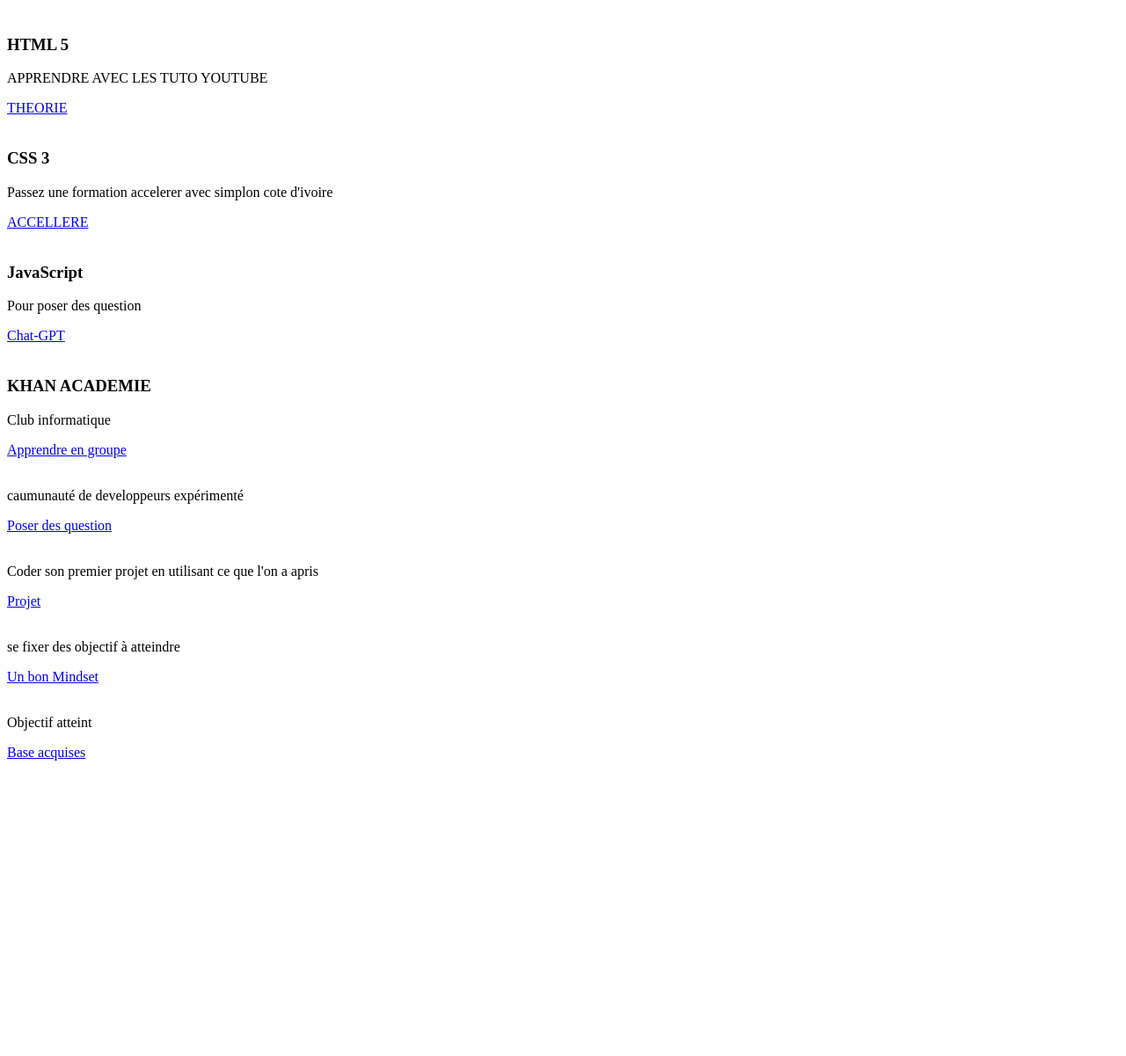
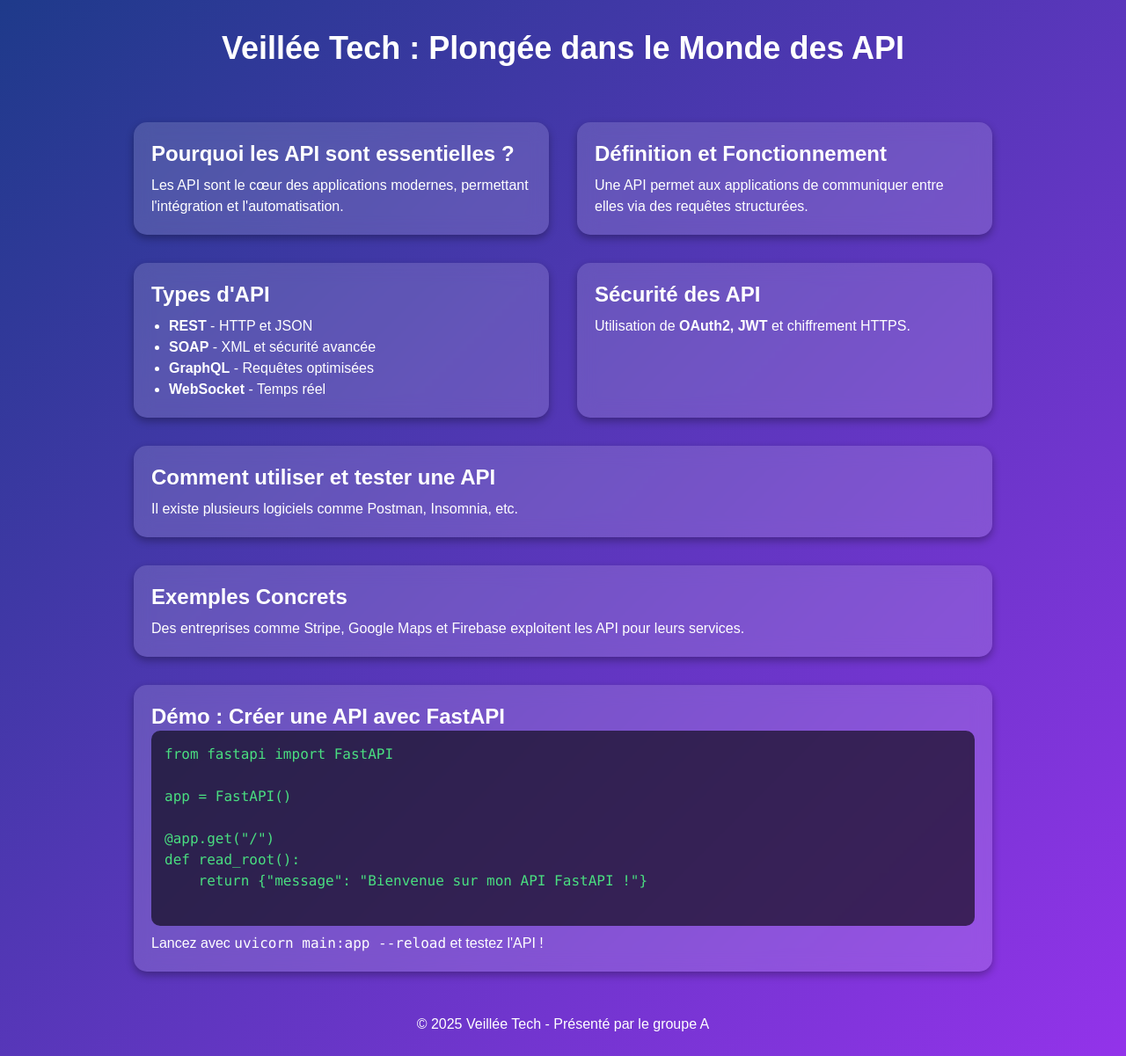
Before and after one commit to ROMARIC12/VEILLE-TECH-API, a plain HTML site: page index.html in a window 1280 px wide. Shown: the part 5-1206 px from the top of the page at 88% size. Before the commit the page ends 878 px from the top, so only its background shows below. Drawn offline with nearby package versions, Linux system fonts and the light colour scheme.

Commit message:
Ajout de nouvelles fonctionnalités

```diff
--- a/index.html
+++ b/index.html
@@ -1,66 +1,91 @@
 <!DOCTYPE html>
-<html lang="en">
+<html lang="fr">
 <head>
     <meta charset="UTF-8">
     <meta name="viewport" content="width=device-width, initial-scale=1.0">
-    <link rel="stylesheet" href="/css/style.css">
-    <title>VEILLÉE TECH GROUPE A</title>
+    <title>Veillée Tech : Les API</title>
+    <script src="https://cdn.tailwindcss.com"></script>
+    <style>
+        body {
+            background: linear-gradient(135deg, #1e3a8a, #9333ea);
+            color: white;
+            font-family: 'Arial', sans-serif;
+        }
+        .glass {
+            background: rgba(255, 255, 255, 0.15);
+            backdrop-filter: blur(10px);
+            border-radius: 15px;
+            padding: 20px;
+            box-shadow: 0 4px 10px rgba(0, 0, 0, 0.3);
+        }
+        .code-box {
+            background: rgba(0, 0, 0, 0.6);
+            padding: 15px;
+            border-radius: 10px;
+            overflow-x: auto;
+        }
+    </style>
 </head>
 <body>
+    <header class="text-center py-10">
+        <h1 class="text-4xl font-bold">Veillée Tech : Plongée dans le Monde des API</h1>
+    </header>
 
-    <main class="box-container">
-        <div class="box">
-            <img src="/image/youtube.jpg" alt="">
-            <h3>HTML 5</h3>
-            <p>APPRENDRE AVEC LES TUTO YOUTUBE</p>
-            <a href="#" class="btn">THEORIE</a>
-        </div>
+    <main class="max-w-5xl mx-auto p-6 grid gap-8 grid-cols-1 md:grid-cols-2">
+        <section class="glass">
+            <h2 class="text-2xl font-semibold">Pourquoi les API sont essentielles ?</h2>
+            <p class="mt-2">Les API sont le cœur des applications modernes, permettant l'intégration et l'automatisation.</p>
+        </section>
 
-        <div class="box">
-            <img src="/image/simplon.jpg" alt="">
-            <h3>CSS 3</h3>
-            <p>Passez une formation accelerer avec simplon cote d'ivoire</p>
-            <a href="#" class="btn">ACCELLERE</a>
-        </div>
+        <section class="glass">
+            <h2 class="text-2xl font-semibold">Définition et Fonctionnement</h2>
+            <p class="mt-2">Une API permet aux applications de communiquer entre elles via des requêtes structurées.</p>
+        </section>
 
-        <div class="box">
-            <img src="/image/gpt.png" alt="">
-            <h3>JavaScript</h3>
-            <p>Pour poser des question</p>
-            <a href="#" class="btn">Chat-GPT</a>
-        </div>
+        <section class="glass">
+            <h2 class="text-2xl font-semibold">Types d'API</h2>
+            <ul class="mt-2 list-disc pl-5">
+                <li><strong>REST</strong> - HTTP et JSON</li>
+                <li><strong>SOAP</strong> - XML et sécurité avancée</li>
+                <li><strong>GraphQL</strong> - Requêtes optimisées</li>
+                <li><strong>WebSocket</strong> - Temps réel</li>
+            </ul>
+        </section>
 
-        <div class="box">
-            <img src="/image/kan acac.png" alt="">
-            <h3>KHAN ACADEMIE</h3>
-            <p>Club informatique</p>
-            <a href="#" class="btn">Apprendre en groupe</a>
-        </div>
+        <section class="glass">
+            <h2 class="text-2xl font-semibold">Sécurité des API</h2>
+            <p class="mt-2">Utilisation de <strong>OAuth2, JWT</strong> et chiffrement HTTPS.</p>
+        </section>
 
-        <div class="box">
-            <img src="/image/over.png" alt="">
-            <p>caumunauté de developpeurs expérimenté </p>
-            <a href="#" class="btn">Poser des question</a>
-        </div>
+        <section class="glass md:col-span-2">
+            <h2 class="text-2xl font-semibold">Comment utiliser et tester une API</h2>
+            <p class="mt-2">Il existe plusieurs logiciels comme Postman, Insomnia, etc.</p>
+        </section>
 
-        <div class="box">
-            <img src="/image/Projet.jpg" alt="">
-            <p>Coder son premier projet en utilisant ce que l'on a apris</p>
-            <a href="#" class="btn">Projet</a>
-        </div>
+        <section class="glass md:col-span-2">
+            <h2 class="text-2xl font-semibold">Exemples Concrets</h2>
+            <p class="mt-2">Des entreprises comme Stripe, Google Maps et Firebase exploitent les API pour leurs services.</p>
+        </section>
 
-        <div class="box">
-            <img src="/image/MINDSET.jpg" alt="">
-            <p>se fixer des objectif à atteindre</p>
-            <a href="#" class="btn">Un bon Mindset</a>
-        </div>
+        <section class="glass md:col-span-2">
+            <h2 class="text-2xl font-semibold">Démo : Créer une API avec FastAPI</h2>
+            <div class="code-box text-green-400 font-mono">
+                <pre>
+from fastapi import FastAPI
 
-        <div class="box">
-            <img src="/image/cycleduprojet.jpg" alt="">
-            <p>Objectif atteint</p>
-            <a href="#" class="btn">Base acquises</a>
-        </div>
+app = FastAPI()
+
+@app.get("/")
+def read_root():
+    return {"message": "Bienvenue sur mon API FastAPI !"}
+                </pre>
+            </div>
+            <p class="mt-2">Lancez avec <code>uvicorn main:app --reload</code> et testez l'API !</p>
+        </section>
     </main>
 
+    <footer class="text-center py-6">
+        <p>© 2025 Veillée Tech - Présenté par le groupe A</p>
+    </footer>
 </body>
 </html>
```
